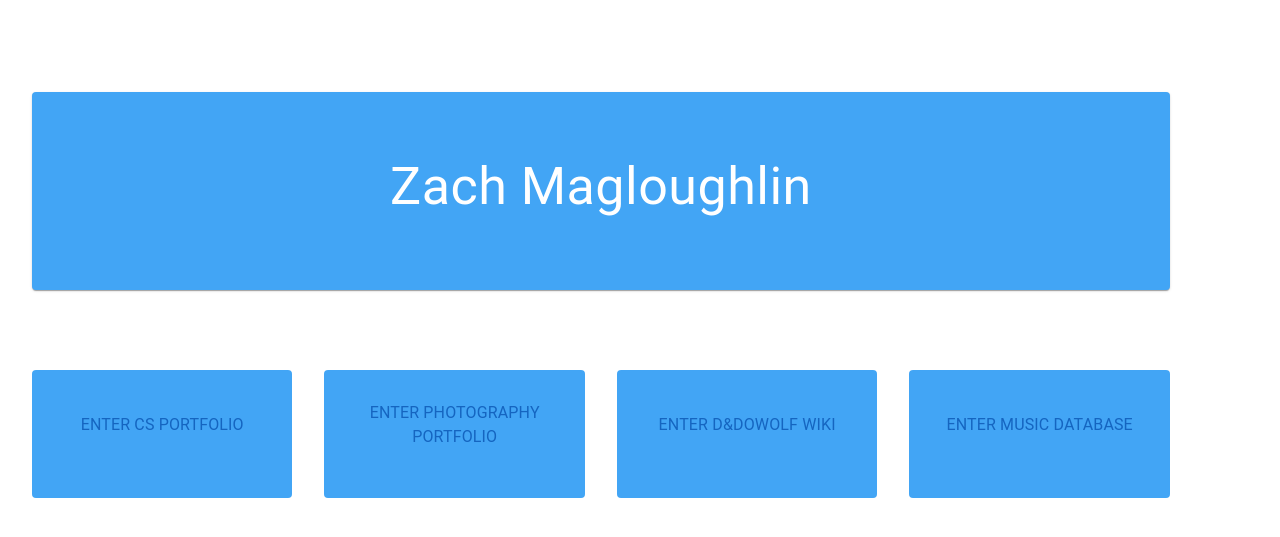
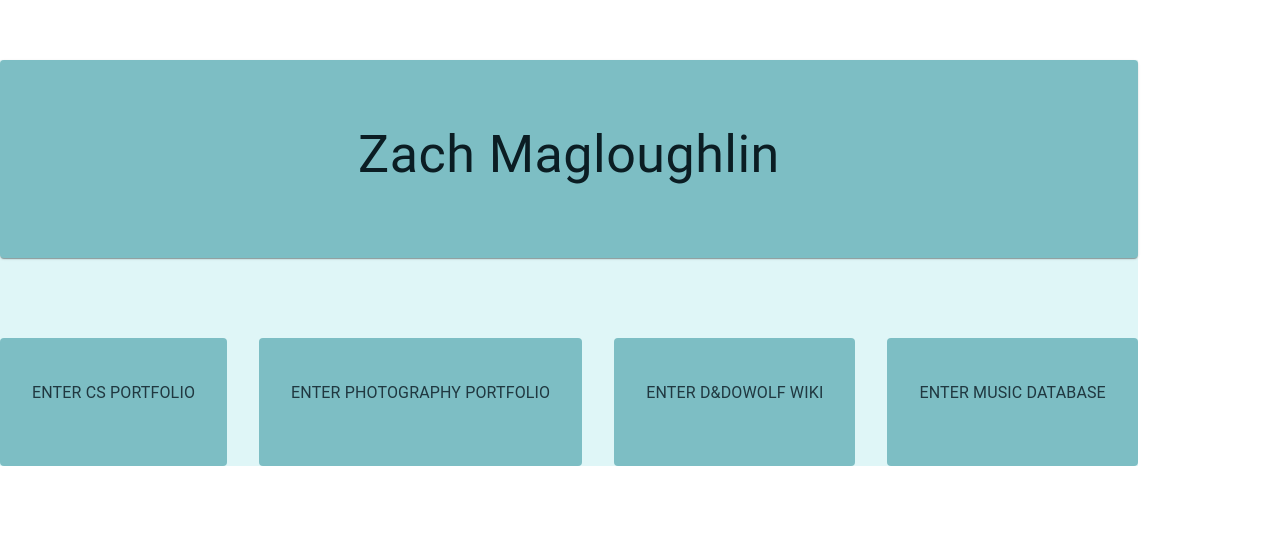
Before and after one commit to ZachMc21/cs-portfolio-react-materialui, a React (Vite) app: page / in a window 1280 px wide. Shown: the part 137-674 px from the top of the page. Built offline with nearby package versions, Linux system fonts and the light colour scheme; some icons are missing.

Commit message:
Custom colors are working! Other things broken but we'll get there

```diff
--- a/src/App.css
+++ b/src/App.css
@@ -1,6 +1,5 @@
 :root {
   margin: 0 auto;
-  padding: 2rem;
   text-align: center;
   background-image: none;
 }
@@ -30,5 +29,8 @@ Grid#home_buttons {
 
 /* TODO use this instead of MUI's light and dark schemes? that seems wrong though */
 @media (prefers-color-scheme: light) {
+  body {
+    background-color: var(--mui-palette-light-background-default);
+  }
 
 }
--- a/src/App.tsx
+++ b/src/App.tsx
@@ -5,8 +5,6 @@ import { Box, CssBaseline, Link } from '@mui/material';
 import Grid from '@mui/system/Grid';
 
 import { ThemeProvider } from '@mui/material/styles';
-import { ThemeProvider as Emotion10ThemeProvider } from '@emotion/react';
-import { StyledEngineProvider } from "@mui/material";
 
 import './App.css'
 import homepageTheme from './themes/theme';
@@ -32,8 +30,6 @@ function App() {
 
         <CssBaseline />
         <ThemeProvider theme={homeTheme}>
-        <Emotion10ThemeProvider theme={homeTheme}>
-        <StyledEngineProvider>
 
         <Box id="homepage" sx={{ backgroundColor: homeTheme.palette.background.default }}> {/* Pale light blue */}
             <Card sx={{ p: 5, mb: 10, backgroundColor: homeTheme.palette.primary.light }}> {/* Less pale light blue */}
@@ -71,8 +67,6 @@ function App() {
             </Grid> {/* end of homepage buttons */}
         </Box>
 
-        </StyledEngineProvider>
-        </Emotion10ThemeProvider>
         </ThemeProvider>
 
         { /*
--- a/src/index.css
+++ b/src/index.css
@@ -26,6 +26,7 @@ body {
   margin: 0;
   display: flex;
   place-items: center;
+  width: 90%;
   min-width: 320px;
   min-height: 100vh;
 }
--- a/src/themes/theme.tsx
+++ b/src/themes/theme.tsx
@@ -14,12 +14,11 @@ declare module '@mui/material/styles' {
 }
 
 const homepageTheme = createTheme({
-    ...globalTheme,
     colorSchemes: {
         light: {
             palette: {
                 background: {
-                    default: '#b8f0f2',
+                    default: '#dff6f7ff',
                 },
                 primary: {
                     main: '#4d858aff',
```
